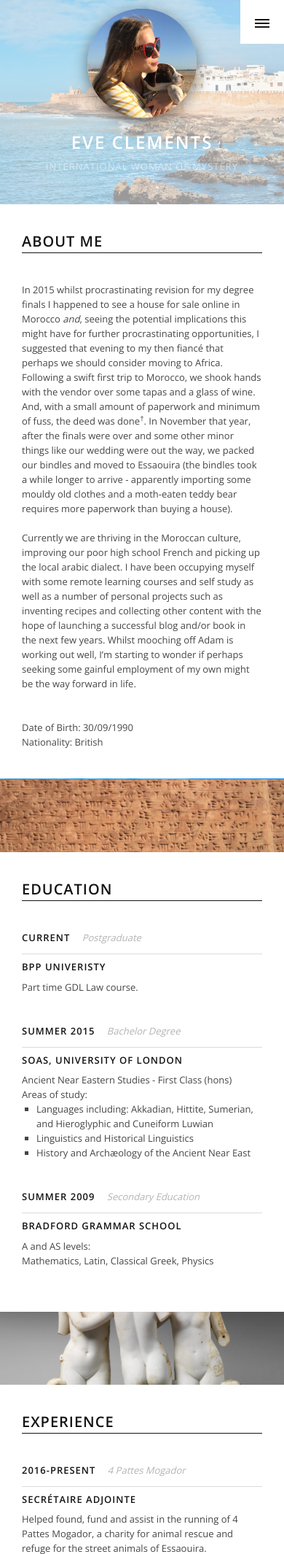
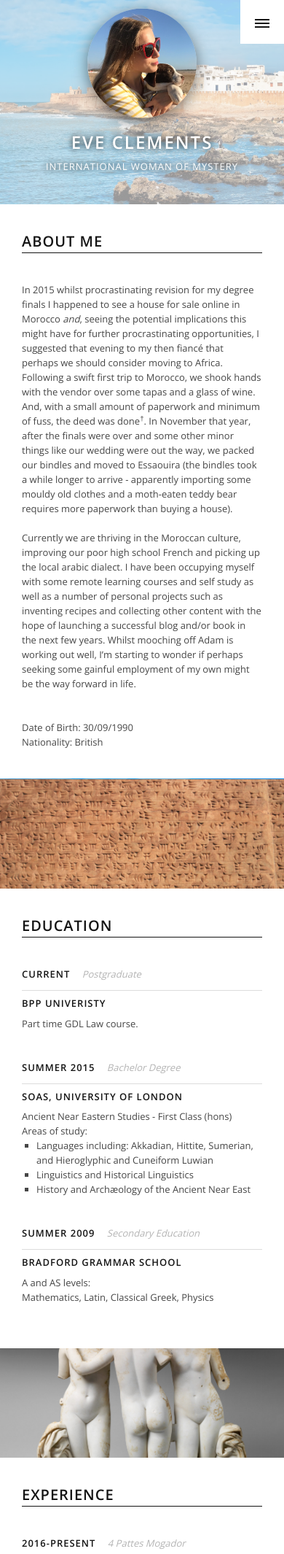
Before and after one commit to EveClements/EveClements.github.io, a PHP site: page / in a window 390 px wide. Shown: the top 2130 px of the page at 73% size. Run offline with PHP 8.4, Linux system fonts and the light colour scheme; some libraries are stand-ins or nearby versions.

Commit message:
Updated image properties

```diff
--- a/css/responsive.css
+++ b/css/responsive.css
@@ -287,7 +287,7 @@
 	.facts-background,
 	.clients-background {
 		background-attachment: scroll;
-		background-position: top center !important;
+		background-position: center center !important;
 	}
 	.social {
 		bottom: 20px;
@@ -352,6 +352,10 @@
 		background: rgba(255,255,255,0.6);
 		color:black;
 	}
+	.home-box h1, .home-box p {
+		color:rgba(255,255,255, 1.0);
+		text-shadow: 0 0 10px rgba(0,0,0, 1.0);
+	}
 }
 
 /*-------------------------------------------------
--- a/css/theme.css
+++ b/css/theme.css
@@ -434,6 +434,7 @@ textarea {
 	-ms-background-size: cover;
 	-o-background-size: cover;
 	background-size: cover;
+	background-position: 40% 0%;
 	padding: 0;
 	text-align: center;
 }
@@ -449,7 +450,7 @@ textarea {
 	-ms-background-size: cover;
 	-o-background-size: cover;
 	background-size: cover;
-	min-height:100px;
+	min-height:150px;
 	padding: 0;
 	text-align: center;
 }
@@ -465,7 +466,7 @@ textarea {
 	-o-background-size: cover;
 	background-size: cover;
     background-position: 30% 20%;
-	min-height:100px;
+	min-height:150px;
 	padding: 0;
 	text-align: center;
 }
@@ -609,13 +610,14 @@ textarea {
 	9. Facts
 -------------------------------------------------*/
 .facts-background {
-	background: url("../images/bg-img-1.jpg") no-repeat;
+	background: url("../images/keyskills.jpg") no-repeat;
 	-webkit-background-size: cover;
 	-moz-background-size: cover;
 	-ms-background-size: cover;
 	-o-background-size: cover;
 	background-size: cover;
 	text-align: center;
+	min-height:150px;
 	padding: 0;
 }
 
--- a/index.html
+++ b/index.html
@@ -266,7 +266,7 @@
         <div class="row">
           <!-- Facts -->
           <div class="facts-background col-xs-12 col-sm-6" data-mh="match-services">
-            <div class="black-layer">
+            <div class="lighten-layer">
 
             </div>
           </div><!-- end Facts -->
@@ -457,8 +457,8 @@
     <script src="js/bootstrap.min.js"></script>
     <!-- Magnific Popup -->
     <script src="js/jquery.magnific-popup.min.js"></script>
-    <!-- Retina Graphics -->
-    <script src="js/retina.min.js"></script>
+    <!-- Retina Graphics
+    <script src="js/retina.min.js"></script>-->
     <!-- Smooth Scroll -->
     <script src="js/smoothscroll.min.js"></script>
     <!-- Theme Plugins -->
```
Also changed, not shown: images/keyskills.jpg (added).
